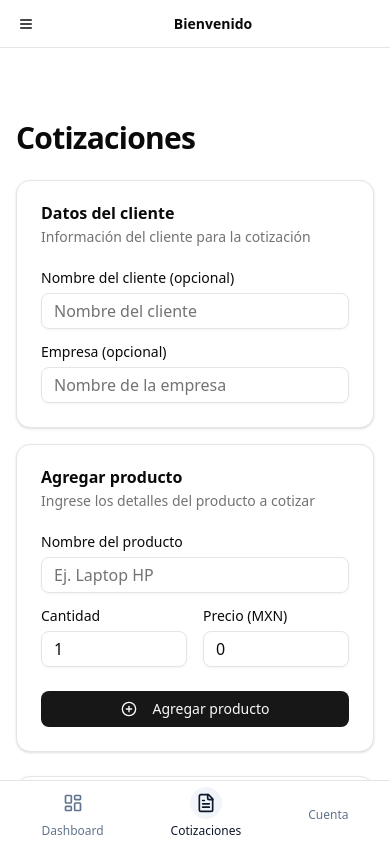
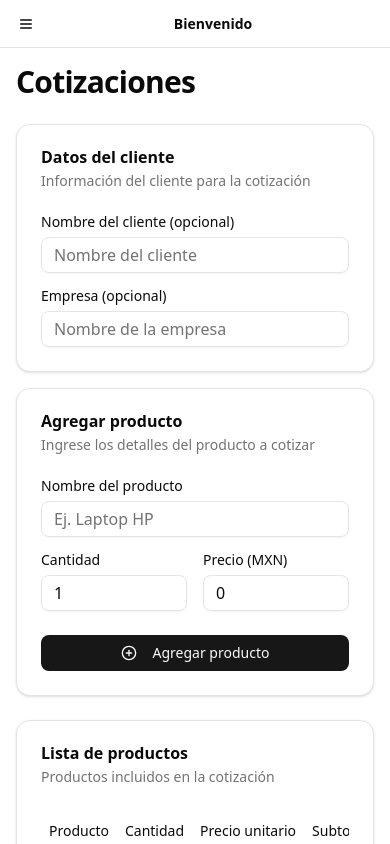
Before and after one commit to rafaeljara-dev/padre-jara, a Next.js app: page /cotizaciones in a window 390 px wide. Shown: the top 844 px of the page. Built offline with nearby package versions, Linux system fonts and the light colour scheme.

Commit message:
Fix navbar footer

```diff
--- a/components/app-sidebar.tsx
+++ b/components/app-sidebar.tsx
@@ -166,28 +166,9 @@ export const AppSidebar = ({ variant }: AppSidebarProps) => {
         </div>
       </div>
 
-      {/* Barra de navegación inferior para móvil */}
-      <div className="lg:hidden fixed bottom-0 left-0 right-0 z-50 h-16 bg-white border-t">
-        <div className="flex items-center justify-around h-full px-2">
-          {routes.map((route) => (
-            <MobileNavItem
-              key={route.href}
-              icon={route.icon}
-              label={route.label}
-              href={route.href}
-              isActive={pathname === route.href}
-            />
-          ))}
-          <div className="flex flex-col items-center justify-center">
-            <UserButton afterSignOutUrl="/" />
-            <span className="text-xs mt-1 text-slate-500">Cuenta</span>
-          </div>
-        </div>
-      </div>
-
       {/* Espaciadores para contenido */}
-      <div className="h-12 lg:hidden" /> {/* Espaciador superior */}
-      <div className="h-16 lg:hidden pb-4" /> {/* Espaciador inferior */}
+      <div className="h-6 lg:hidden" /> {/* Espaciador superior */}
+      <div className="h-8 lg:hidden pb-4" /> {/* Espaciador inferior */}
     </>
   );
 };
```
